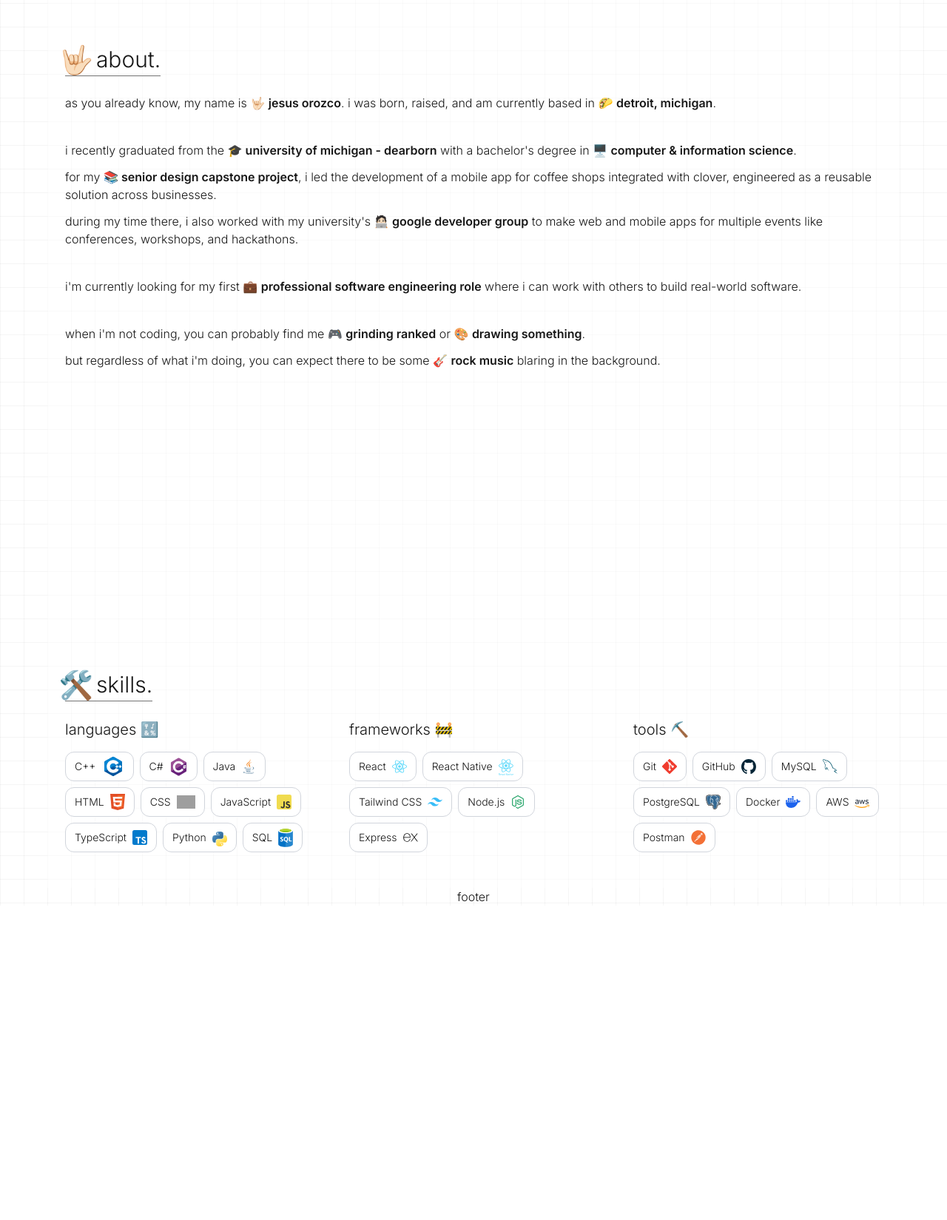
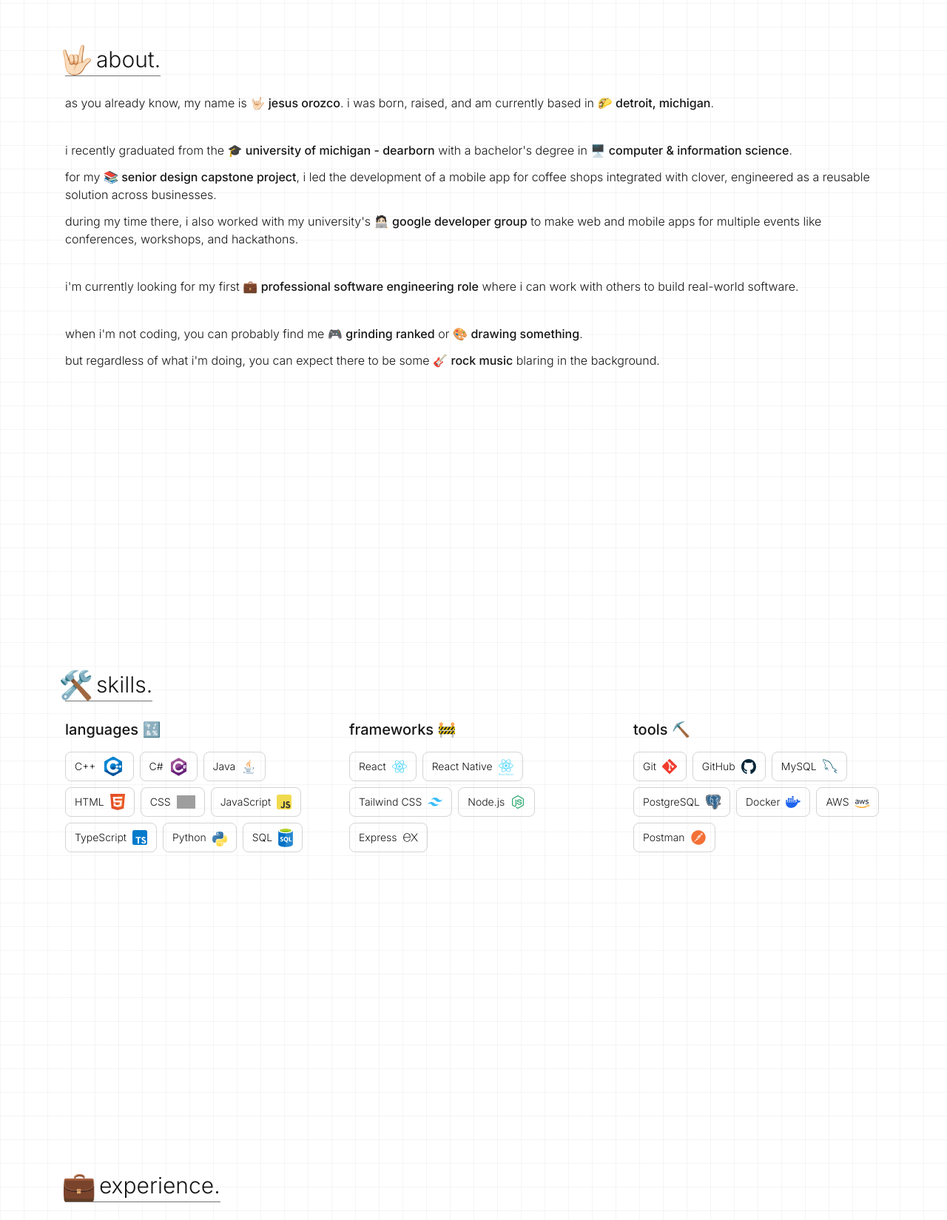
Before and after one commit to eisaa-rice/portfolio, a Next.js app: page / in a window 1280 px wide. Shown: the part 1148-2797 px from the top of the page at 74% size. Before the commit the page ends 2372 px from the top, so only its background shows below. Built offline with nearby package versions, Linux system fonts and the light colour scheme; grey boxes are pictures that could not be loaded; a web font is replaced by a local one.

Commit message:
content progress + layout tweaks

```diff
--- a/app/components/sections/about.tsx
+++ b/app/components/sections/about.tsx
@@ -1,21 +1,26 @@
 "use client";
 
 import { motion } from "motion/react";
+
 import SectionHeader from "../ui/sectionHeader";
 
 const About = () => {
   return (
-    <div id="about">
-      <SectionHeader emoji="🤟🏻" title="about" />
+    <section id="about">
+      <SectionHeader
+        emoji="🤟🏻"
+        title="about"
+        emojiStyle={{ marginLeft: "-0.25rem" }}
+      />
 
       <div className="flex flex-col items-start gap-10">
         {/* overview */}
         <div className="flex flex-col items-start gap-3">
           <p>
             as you already know, my name is 🤟🏻{" "}
-            <span className="font-semibold">jesus orozco</span>. i was born,
+            <span className="font-medium">jesus orozco</span>. i was born,
             raised, and am currently based in 🌮{" "}
-            <span className="font-semibold">detroit, michigan</span>.
+            <span className="font-medium">detroit, michigan</span>.
           </p>
         </div>
 
@@ -23,30 +28,27 @@ const About = () => {
         <div className="flex flex-col items-start gap-3">
           <p>
             i recently graduated from the{" "}
-            <span className="font-semibold">
+            <span className="font-medium">
               🎓 university of michigan - dearborn
             </span>{" "}
             with a bachelor&apos;s degree in 🖥️{" "}
-            <span className="font-semibold">
-              computer & information science
-            </span>
-            .
+            <span className="font-medium">computer & information science</span>.
           </p>
 
           <p>
             for my{" "}
-            <span className="font-semibold">
+            <span className="font-medium">
               📚 senior design capstone project
             </span>
             , i led the development of a mobile app for coffee shops integrated
             with clover, engineered as a reusable solution across businesses.
-            <span className="font-semibold"></span>
+            <span className="font-medium"></span>
           </p>
 
           <p>
             during my time there, i also worked with my university&apos;s 🧑🏻‍💻{" "}
             <motion.a
-              className="font-semibold"
+              className="font-medium"
               whileHover={{
                 textDecoration: "underline",
               }}
@@ -65,7 +67,7 @@ const About = () => {
         <div className="flex flex-col items-start gap-3">
           <p>
             i&apos;m currently looking for my first 💼{" "}
-            <span className="font-semibold">
+            <span className="font-medium">
               professional software engineering role
             </span>{" "}
             where i can work with others to build real-world software.
@@ -76,18 +78,18 @@ const About = () => {
         <div className="flex flex-col items-start gap-3">
           <p>
             when i&apos;m not coding, you can probably find me 🎮{" "}
-            <span className="font-semibold">grinding ranked</span> or 🎨{" "}
-            <span className="font-semibold">drawing something</span>.
+            <span className="font-medium">grinding ranked</span> or 🎨{" "}
+            <span className="font-medium">drawing something</span>.
           </p>
 
           <p>
             but regardless of what i&apos;m doing, you can expect there to be
-            some 🎸 <span className="font-semibold">rock music</span> blaring in
+            some 🎸 <span className="font-medium">rock music</span> blaring in
             the background.
           </p>
         </div>
       </div>
-    </div>
+    </section>
   );
 };
 
--- /dev/null
+++ b/app/components/sections/experience.tsx
@@ -0,0 +1,133 @@
+"use client";
+
+import Image from "next/image";
+import { motion } from "motion/react";
+
+import SectionHeader from "../ui/sectionHeader";
+
+const experience = [
+  {
+    title: "development lead",
+    company: "university of michigan - dearborn",
+    time: "may 2025 - dec 2025",
+    desc: "i led a 4-person team in building a cross-platform mobile app for local coffee shops integrated with clover pos, engineered for scalability and reuse across different clients.",
+    img: "/svgs/umd.svg",
+    style: {
+      padding: "0.25rem",
+      backgroundColor: "#0b2b53",
+    },
+    link: "https://umdearborn.edu/cecs/life-cecs/events/senior-design-day",
+    skills: ["React Native", "TypeScript", "Express", "Postman", "PostgreSQL"],
+  },
+  {
+    title: "frontend developer",
+    company: "google developer groups",
+    time: "feb 2024 - feb 2025",
+    desc: "i developed scalable front-end web and app components for various regional events.",
+    img: "/svgs/gdg.svg",
+    style: { paddingLeft: "0.5rem", paddingRight: "0.5rem" },
+    link: "https://gdg.community.dev/gdg-on-campus-university-of-michigan-dearborn-dearborn-united-states/",
+    skills: ["HTML", "CSS", "JavaScript", "React", "Tailwind CSS"],
+  },
+];
+
+export const Job = ({
+  title,
+  company,
+  time,
+  desc,
+  img,
+  style,
+  link,
+  skills,
+}: {
+  title: string;
+  company: string;
+  time: string;
+  desc: string;
+  img: string;
+  style?: React.CSSProperties;
+  link: string;
+  skills: string[];
+}) => {
+  return (
+    <div className="flex flex-col sm:flex-row items-center gap-6">
+      <div
+        className="rounded-lg h-26 w-26 relative shrink-0 border border-neutral-300
+        overflow-hidden"
+      >
+        <Image
+          className="object-contain"
+          src={img}
+          alt={company}
+          fill={true}
+          style={style}
+        />
+      </div>
+
+      <div className="flex flex-col justify-center w-full">
+        <p
+          className="text-xl font-medium shrink-0
+        inline-flex flex-col sm:flex-row items-start sm:items-center justify-between"
+        >
+          {title} <span className="text-base font-light shrink-0">{time}</span>
+        </p>
+
+        <motion.a
+          className="text-lg shrink-0 w-fit text-neutral-500"
+          whileHover={{
+            textDecoration: "underline",
+            underlineThickness: 0.5,
+          }}
+          href={link}
+          target="_blank"
+          rel="noopener noreferrer"
+        >
+          @ {company}
+        </motion.a>
+
+        <p className="mt-2 mb-5">{desc}</p>
+
+        <div className="flex flex-wrap justify-start gap-2">
+          {skills.map((skill, i) => (
+            <div
+              key={i}
+              className="text-xs text-neutral-400
+              rounded-full border border-neutral-200 px-2 py-1"
+            >
+              {skill}
+            </div>
+          ))}
+        </div>
+      </div>
+    </div>
+  );
+};
+
+const Experience = () => {
+  return (
+    <section id="experience">
+      <SectionHeader emoji="💼" title="experience" />
+
+      <div className="flex flex-col justify-center gap-20">
+        {experience.map(
+          ({ title, company, time, desc, img, style, link, skills }, i) => (
+            <Job
+              key={i}
+              title={title}
+              company={company}
+              time={time}
+              desc={desc}
+              img={img}
+              style={style}
+              link={link}
+              skills={skills}
+            />
+          )
+        )}
+      </div>
+    </section>
+  );
+};
+
+export default Experience;
--- /dev/null
+++ b/app/components/sections/projects.tsx
@@ -0,0 +1,47 @@
+"use client";
+
+import Image from "next/image";
+import { motion } from "motion/react";
+
+import SectionHeader from "../ui/sectionHeader";
+
+const projects = [
+  {
+    title: "🍵 brew buzz",
+    desc: "mobile app for local coffee shops integrated with clover's point-of-sales system.",
+    img: "/images/bb.png",
+    link: "https://umdearborn.edu/cecs/life-cecs/events/senior-design-day",
+    skills: ["React Native", "Express", "PostgreSQL"],
+  },
+  {
+    title: "👾 hack dearborn",
+    desc: "the webpage and mobile app for uofm - dearborn's annual hackathon.",
+    img: "/images/hd3.png",
+    link: "https://www.hackdearborn.org/",
+    skills: ["React", "React Native", "Supabase"],
+  },
+  {
+    title: "🤖 code conductor",
+    desc: "an interactive platform where anyone can design and visualize algorithms.",
+    img: "/images/cc.png",
+    link: "https://www.codeconductor.org/",
+    skills: ["React", "TypeScript", "Material UI"],
+  },
+  {
+    title: "🗣️ conference websites",
+    desc: "information hub for a 2025 black history month conference held in detroit.",
+    img: "/images/bhm.png",
+    link: "https://gdg-summit-webiste.vercel.app/",
+    skills: ["React", "JavaScript", "Tailwind CSS"],
+  },
+];
+
+const Projects = () => {
+  return (
+    <section id="projects">
+      <SectionHeader emoji="💻" title="projects" />
+    </section>
+  );
+};
+
+export default Projects;
--- a/app/components/sections/skills.tsx
+++ b/app/components/sections/skills.tsx
@@ -84,8 +84,8 @@ export const Skill = ({
   return (
     <motion.p
       className="inline-flex shrink-0 items-center justify-center
-      rounded-xl py-2 px-3 gap-2 h-10 text-sm bg-white
-      border border-gray-300 font-light"
+      rounded-lg py-2 px-3 gap-2 h-10 text-sm
+      border border-neutral-300 font-light"
       whileHover="skill"
     >
       {skill}
@@ -97,14 +97,18 @@ export const Skill = ({
 
 const Skills = () => {
   return (
-    <div id="skills">
-      <SectionHeader emoji="🛠️" title="skills" />
+    <section id="skills">
+      <SectionHeader
+        emoji="🛠️"
+        title="skills"
+        emojiStyle={{ marginLeft: "-0.25rem" }}
+      />
       <div
         className="flex flex-col justify-center pb-6 gap-12
       lg:grid lg:grid-cols-3 lg:grid-rows-1"
       >
         <div className="row-start-1 row-end-2 col-start-1 col-end-2">
-          <p className="text-xl mb-4">languages 🔣</p>
+          <p className="text-xl mb-4 font-medium">languages 🔣</p>
 
           <div className="flex flex-wrap gap-2">
             {languages.map((language, index) => (
@@ -119,7 +123,7 @@ const Skills = () => {
         </div>
 
         <div className="row-start-1 row-end-2 col-start-2 col-end-3">
-          <p className="text-xl mb-4">frameworks 🚧</p>
+          <p className="text-xl mb-4 font-medium">frameworks 🚧</p>
 
           <div className="flex flex-wrap gap-2">
             {frameworks.map((framework, index) => (
@@ -134,7 +138,7 @@ const Skills = () => {
         </div>
 
         <div className="row-start-1 row-end-2 col-start-3 col-end-4">
-          <p className="text-xl mb-4">tools ⛏️</p>
+          <p className="text-xl mb-4 font-medium">tools ⛏️</p>
 
           <div className="flex flex-wrap gap-2">
             {tools.map((tool, index) => (
@@ -148,7 +152,7 @@ const Skills = () => {
           </div>
         </div>
       </div>{" "}
-    </div>
+    </section>
   );
 };
 
--- a/app/components/ui/sectionHeader.tsx
+++ b/app/components/ui/sectionHeader.tsx
@@ -2,7 +2,15 @@
 
 import { motion } from "motion/react";
 
-const SectionHeader = ({ emoji, title }: { emoji: string; title: string }) => {
+const SectionHeader = ({
+  emoji,
+  title,
+  emojiStyle,
+}: {
+  emoji: string;
+  title: string;
+  emojiStyle?: React.CSSProperties;
+}) => {
   return (
     <motion.h2
       className="text-3xl my-6 inline-block"
@@ -10,13 +18,14 @@ const SectionHeader = ({ emoji, title }: { emoji: string; title: string }) => {
       viewport={{ once: true }}
     >
       <motion.span
-        className="inline-block z-10 -ml-1"
+        className="inline-block"
         variants={{
           section: {
             scale: [1, 1.25],
             transition: { duration: 0.25, ease: "easeOut", delay: 0.5 },
           },
         }}
+        style={emojiStyle}
       >
         {emoji}
       </motion.span>{" "}
--- a/app/page.tsx
+++ b/app/page.tsx
@@ -4,6 +4,8 @@ import Footer from "./components/layout/footer";
 import Hero from "./components/sections/hero";
 import About from "./components/sections/about";
 import Skills from "./components/sections/skills";
+import Experience from "./components/sections/experience";
+import Projects from "./components/sections/projects";
 
 export default function Home() {
   return (
@@ -16,13 +18,17 @@ export default function Home() {
       <main
         className="min-h-screen w-full max-w-6xl
         flex flex-col items-center sm:items-start gap-96
-        p-6 bg-white/50"
+        p-6"
       >
         <Hero />
 
         <About />
 
         <Skills />
+
+        <Experience />
+
+        <Projects />
       </main>
 
       <Footer />
```
Also changed, not shown: app/components/layout/header.tsx (+8 -6 lines), app/components/sections/hero.tsx (+4 -4 lines), 1 other file (tests, documents, lock files or other folders).
